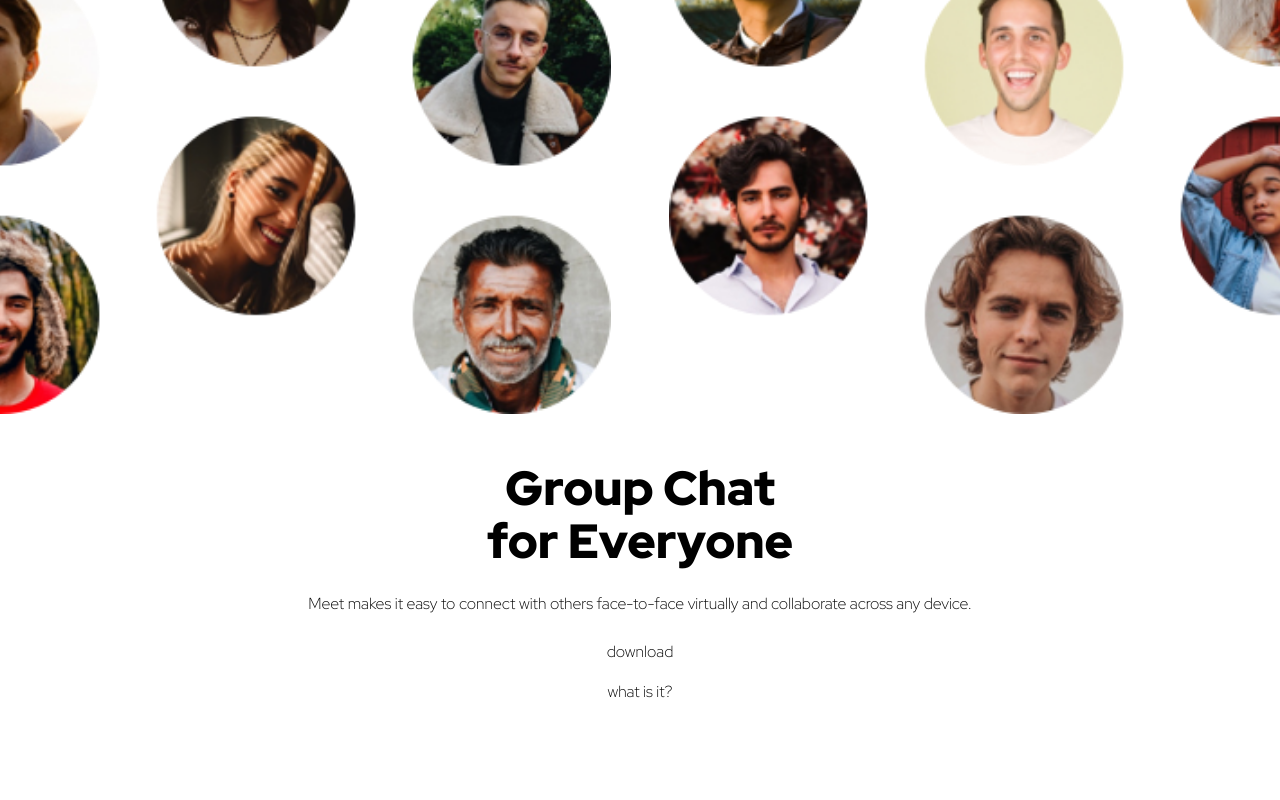
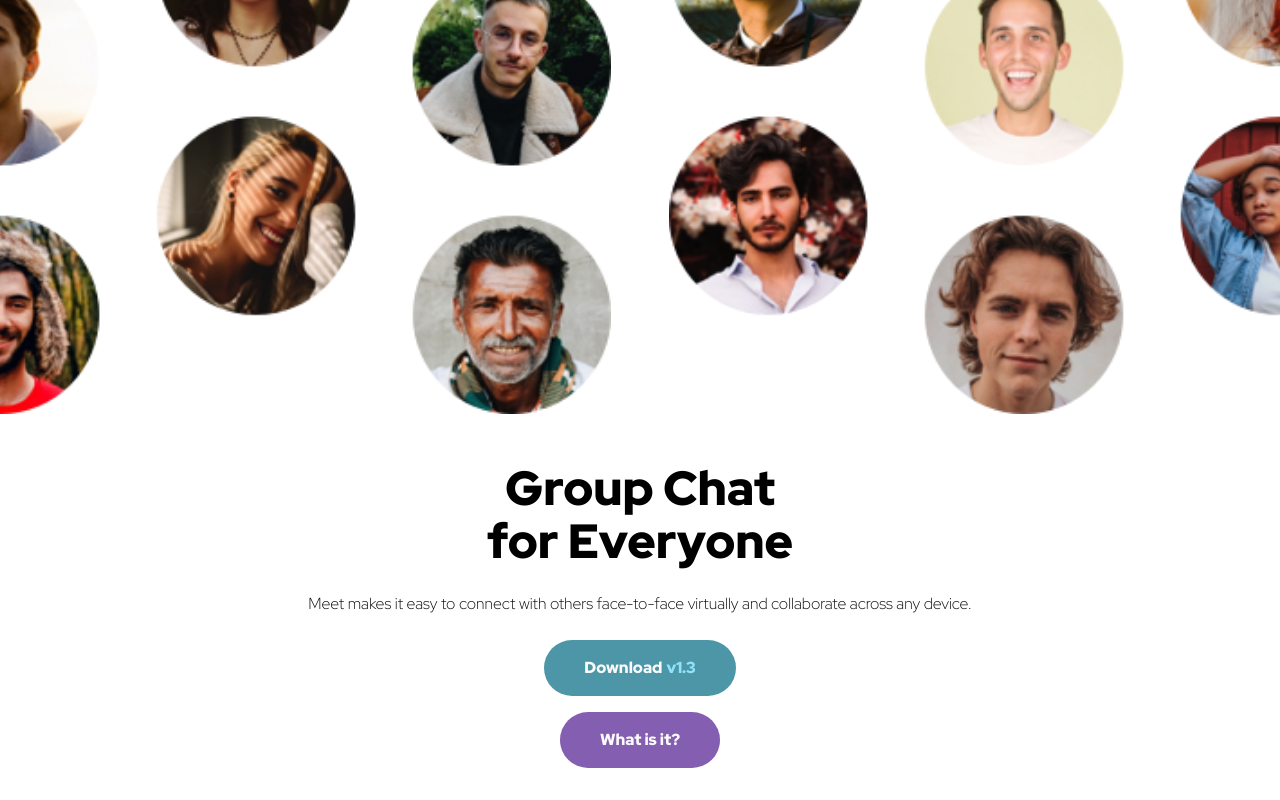
Before and after one commit to JasonY199/meet_landing_page, a Next.js app: page / in a window 1280 px wide. Shown: the part 272-1072 px from the top of the page. Before the commit the page ends 1008 px from the top, so only its background shows below. Built offline with nearby package versions, Linux system fonts and the light colour scheme.

Commit message:
add button component and style download and what is it buttons

```diff
--- a/app/page.tsx
+++ b/app/page.tsx
@@ -1,3 +1,5 @@
+import Button from "@/components/Button";
+
 import Image from "next/image";
 
 export default function Home() {
@@ -38,9 +40,11 @@ export default function Home() {
             Meet makes it easy to connect with others face-to-face virtually and
             collaborate across any device.
           </p>
-          <div className="flex flex-col gap-4">
-            <button>download</button>
-            <button>what is it?</button>
+          <div className="flex flex-col gap-4 items-center">
+            <Button variant="cyan" version="v1.3">
+              Download
+            </Button>
+            <Button variant="purple">What is it?</Button>
           </div>
         </div>
       </div>
--- /dev/null
+++ b/components/Button.tsx
@@ -0,0 +1,35 @@
+type ButtonVariant = "cyan" | "purple";
+
+type ButtonProps = {
+  variant: ButtonVariant;
+  version?: string;
+  children: React.ReactNode;
+};
+
+export default function Button({ variant, version, children }: ButtonProps) {
+  const variantStyles = {
+    cyan: {
+      bg: "bg-cyan-600",
+      hover: "hover:bg-cyan-300",
+      versionText: "text-cyan-300",
+    },
+    purple: {
+      bg: "bg-purple-600",
+      hover: "hover:bg-purple-300",
+      versionText: "text-purple-300",
+    },
+  };
+
+  const styles = variantStyles[variant];
+
+  return (
+    <button
+      className={`${styles.bg} ${styles.hover} text-white rounded-full px-10 py-4 text-preset-5`}
+    >
+      {children}
+      {version && (
+        <span className={`${styles.versionText} ml-1`}>{version}</span>
+      )}
+    </button>
+  );
+}
```
